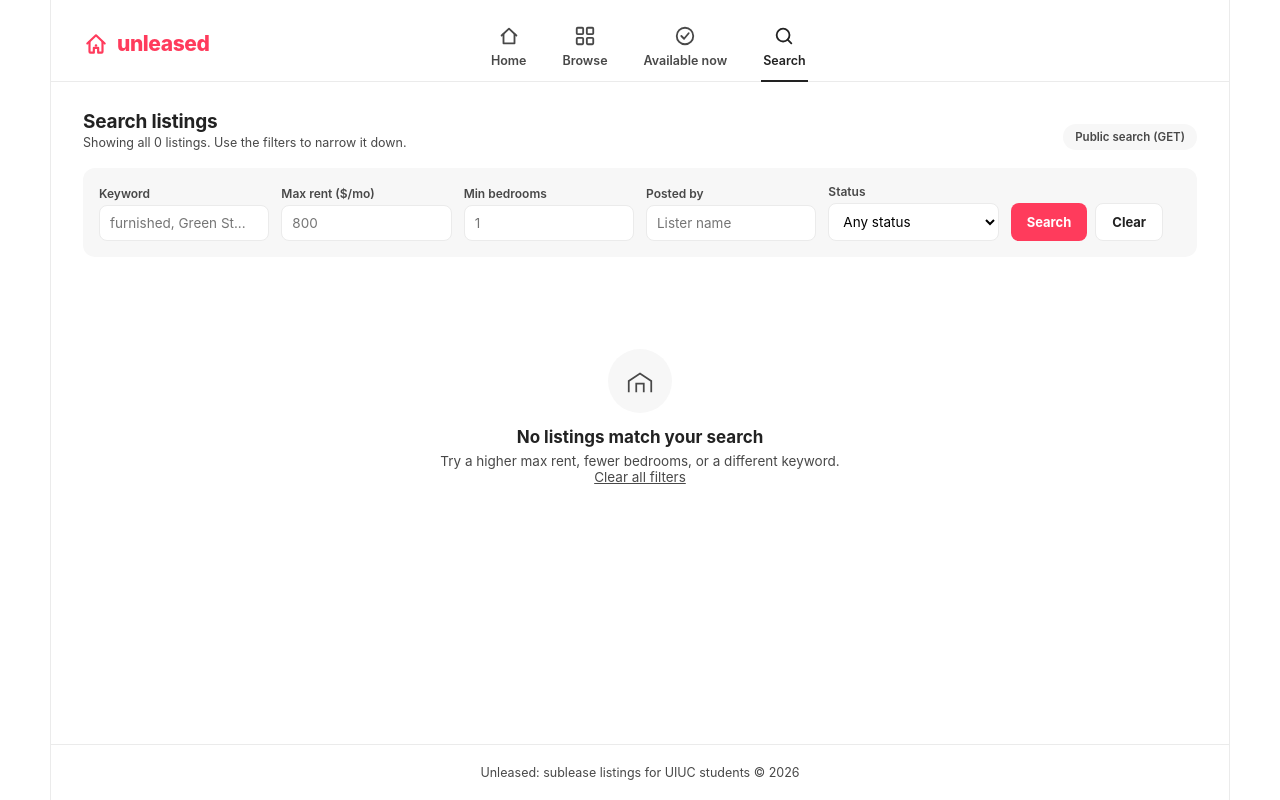
After one commit to SurutheJ/2_Unleased, a Django app: page /listings/search/ in a window 1280 px wide. The commit adds this page. Run offline with Django 5.2, Linux system fonts and the light colour scheme; data that the repository does not hold is empty.

Commit message:
Add public GET search with keyword, rent, bedroom, status and lister (__) filters

```diff
--- /dev/null
+++ b/listings/templates/listings/listing_search.html
@@ -0,0 +1,96 @@
+{% extends "base.html" %}
+
+{% block title %}Search listings{% endblock %}
+
+{% block extra_head %}
+<style>
+  .search-form {
+    display: grid; grid-template-columns: repeat(auto-fit, minmax(160px, 1fr));
+    gap: 12px; align-items: end;
+    background: var(--bg-card); border-radius: var(--radius-md);
+    padding: 16px; margin-bottom: 22px;
+  }
+  .search-form label { display: block; font-size: 12px; font-weight: 600; color: var(--ink-soft); margin-bottom: 4px; }
+  .search-form input, .search-form select {
+    width: 100%; font: inherit; font-size: 13.5px;
+    padding: 9px 10px; border: 1px solid var(--line); border-radius: 8px; background: #fff;
+  }
+  .search-actions { display: flex; gap: 8px; }
+  .btn {
+    font: inherit; font-size: 13px; font-weight: 700; cursor: pointer;
+    padding: 10px 16px; border-radius: 8px; border: 0;
+    background: var(--accent); color: #fff; text-align: center;
+  }
+  .btn:hover { background: var(--accent-dark); }
+  .btn--ghost { background: #fff; color: var(--ink); border: 1px solid var(--line); }
+  .btn--ghost:hover { background: var(--bg-card); }
+  .hint { font-size: 12.5px; color: var(--ink-soft); margin: -12px 0 20px; }
+  .hint code { background: var(--bg-card); padding: 2px 6px; border-radius: 4px; }
+</style>
+{% endblock %}
+
+{% block content %}
+  <div class="section-head">
+    <div>
+      <h2>Search listings</h2>
+      <div class="sub">
+        {% if searched %}
+          {{ results|length }} of {{ total_listings }} listing{{ total_listings|pluralize }} match your filters
+        {% else %}
+          Showing all {{ total_listings }} listing{{ total_listings|pluralize }}. Use the filters to narrow it down.
+        {% endif %}
+      </div>
+    </div>
+    <span class="pill">Public search (GET)</span>
+  </div>
+
+  {# method="get": the inputs are added to the URL as ?q=...&max_rent=... #}
+  <form class="search-form" method="get" action="{% url 'listings:search' %}">
+    <div>
+      <label for="q">Keyword</label>
+      <input id="q" name="q" type="text" placeholder="furnished, Green St..." value="{{ form_values.q }}">
+    </div>
+    <div>
+      <label for="max_rent">Max rent ($/mo)</label>
+      <input id="max_rent" name="max_rent" type="number" min="0" step="50" placeholder="800" value="{{ form_values.max_rent }}">
+    </div>
+    <div>
+      <label for="min_bedrooms">Min bedrooms</label>
+      <input id="min_bedrooms" name="min_bedrooms" type="number" min="0" placeholder="1" value="{{ form_values.min_bedrooms }}">
+    </div>
+    <div>
+      <label for="lister">Posted by</label>
+      <input id="lister" name="lister" type="text" placeholder="Lister name" value="{{ form_values.lister }}">
+    </div>
+    <div>
+      <label for="status">Status</label>
+      <select id="status" name="status">
+        <option value="">Any status</option>
+        {% for value, label in status_choices %}
+          <option value="{{ value }}" {% if form_values.status == value %}selected{% endif %}>{{ label }}</option>
+        {% endfor %}
+      </select>
+    </div>
+    <div class="search-actions">
+      <button class="btn" type="submit">Search</button>
+      <a class="btn btn--ghost" href="{% url 'listings:search' %}">Clear</a>
+    </div>
+  </form>
+
+  {% if searched %}
+    <p class="hint">Share these results: this page's URL holds your filters, so anyone opening it sees the same list.</p>
+  {% endif %}
+
+  <div class="grid">
+    {% for listing in results %}
+      {% cycle 'g1' 'g2' 'g3' 'g4' 'g5' 'g6' 'g7' 'g8' as tint silent %}
+      {% include "listings/partials/_listing_card.html" with tint=tint %}
+    {% empty %}
+      <div class="empty">
+        <div class="empty-icon">{% include "partials/_house_icon.html" %}</div>
+        <h3>No listings match your search</h3>
+        <p>Try a higher max rent, fewer bedrooms, or a different keyword. <a href="{% url 'listings:search' %}"><u>Clear all filters</u></a></p>
+      </div>
+    {% endfor %}
+  </div>
+{% endblock %}
--- a/listings/urls.py
+++ b/listings/urls.py
@@ -10,5 +10,6 @@ urlpatterns = [
     path('render/', views.listing_render, name='render'),
     path('cbv-base/', views.ListingBaseView.as_view(), name='cbv_base'),
     path('cbv-generic/', views.ListingListView.as_view(), name='cbv_generic'),
+    path('search/', views.listing_search, name='search'),      # GET search (public, shareable)
     path('<int:pk>/', views.ListingDetailView.as_view(), name='detail'),
 ]
--- a/listings/views.py
+++ b/listings/views.py
@@ -1,3 +1,4 @@
+from django.db.models import Q
 from django.http import HttpResponse
 from django.shortcuts import render
 from django.template import loader
@@ -74,3 +75,65 @@ class ListingDetailView(DetailView):
     """Generic DetailView (default template: listings/listing_detail.html)."""
     model = Listing
     context_object_name = 'listing'
+
+
+# ---------------------------------------------------------------------------
+# A3 Section 2: search and ORM queries
+# ---------------------------------------------------------------------------
+
+def listing_search(request):
+    """
+    PUBLIC search, submitted with GET.
+
+    The filters live in the URL (e.g. /listings/search/?q=furnished&max_rent=800),
+    so the same link always loads the same results. A student can bookmark it
+    or paste it in a group chat and their roommate sees the exact same list.
+    Nothing here is private, so there is no reason to hide it in a POST body.
+    """
+    q = request.GET.get('q', '').strip()
+    max_rent = request.GET.get('max_rent', '').strip()
+    min_bedrooms = request.GET.get('min_bedrooms', '').strip()
+    lister_name = request.GET.get('lister', '').strip()
+    status = request.GET.get('status', '').strip()
+
+    results = Listing.objects.select_related('lister')
+
+    if q:
+        # Keyword search across several text fields (OR, using Q objects).
+        results = results.filter(
+            Q(title__icontains=q)
+            | Q(description__icontains=q)
+            | Q(building_name__icontains=q)
+        )
+    if max_rent.isdigit():
+        results = results.filter(monthly_rent__lte=max_rent)
+    if min_bedrooms.isdigit():
+        results = results.filter(bedrooms__gte=min_bedrooms)
+    if lister_name:
+        # Relationship-spanning lookup: Listing -> lister (UnleasedUser).
+        # The double underscore follows the ForeignKey into the user table.
+        results = results.filter(
+            Q(lister__first_name__icontains=lister_name)
+            | Q(lister__last_name__icontains=lister_name)
+            | Q(lister__username__icontains=lister_name)
+        )
+    if status in Listing.Status.values:
+        results = results.filter(status=status)
+
+    searched = any([q, max_rent, min_bedrooms, lister_name, status])
+
+    context = {
+        'results': results,
+        'searched': searched,
+        'total_listings': Listing.objects.count(),
+        'status_choices': Listing.Status.choices,
+        # Echo the inputs back so the form keeps what the user typed.
+        'form_values': {
+            'q': q,
+            'max_rent': max_rent,
+            'min_bedrooms': min_bedrooms,
+            'lister': lister_name,
+            'status': status,
+        },
+    }
+    return render(request, 'listings/listing_search.html', context)
--- a/templates/partials/_navbar.html
+++ b/templates/partials/_navbar.html
@@ -24,6 +24,10 @@
         <svg viewBox="0 0 24 24" stroke-width="2" stroke-linecap="round" stroke-linejoin="round"><circle cx="12" cy="12" r="9"/><path d="M8 12l3 3 5-6"/></svg>
         <span>Available now</span>
       </a>
+      <a class="tab {% if current == 'listings:search' %}active{% endif %}" href="{% url 'listings:search' %}">
+        <svg viewBox="0 0 24 24" stroke-width="2" stroke-linecap="round" stroke-linejoin="round"><circle cx="11" cy="11" r="7"/><path d="M20 20l-4-4"/></svg>
+        <span>Search</span>
+      </a>
     {% endwith %}
   </nav>
 
```
